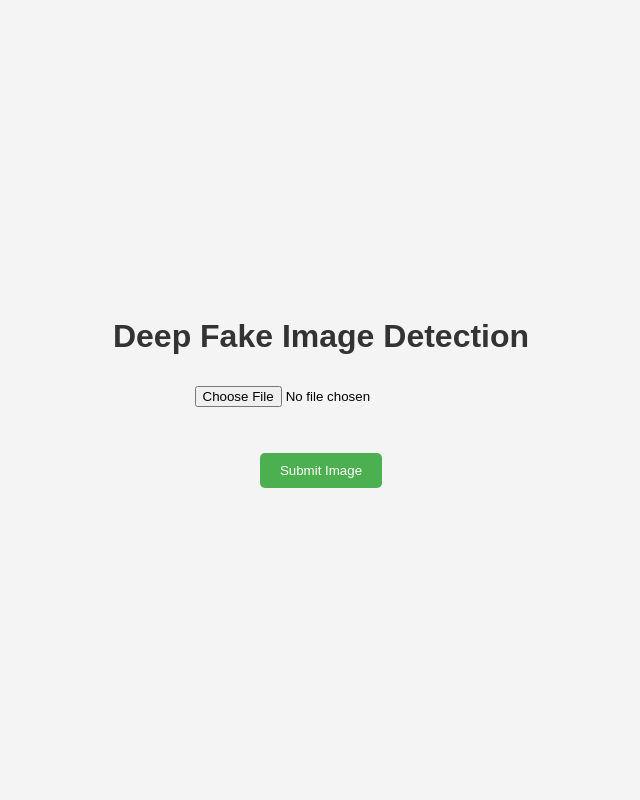
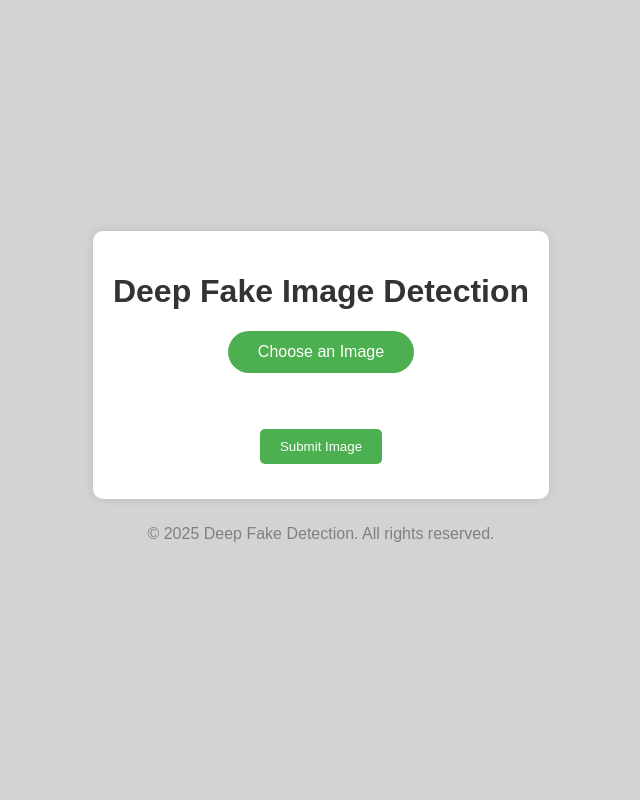
Before and after one commit to ShivendraPandey26/image-detection, a Flask app: page / in a window 1280 px wide. Shown: the whole page, without its empty margins (319-959 px from the left). Run offline with Flask 3, Linux system fonts and the light colour scheme.

Commit message:
update ui

```diff
--- a/templates/index.html
+++ b/templates/index.html
@@ -7,7 +7,7 @@
     <style>
       body {
         font-family: Arial, sans-serif;
-        background: #f4f4f4;
+        background: #d3d3d3;
         display: flex;
         flex-direction: column;
         align-items: center;
@@ -30,6 +30,24 @@
         margin: 10px 0;
         border: 1px solid #ccc;
         border-radius: 5px;
+      }
+
+      #container {
+        background: #fff;
+        padding: 20px;
+        border-radius: 10px;
+        box-shadow: 0 0 10px rgba(0, 0, 0, 0.1);
+        text-align: center;
+        display: flex;
+        flex-direction: column;
+        align-items: center;
+        justify-content: center;
+      }
+      .footer {
+        width: 100%;
+        text-align: center;
+        color: gray;
+        padding: 10px 0;
       }
 
       #imageSpinner {
@@ -58,8 +76,34 @@
         background: #45a049;
       }
 
+      .file-input-container {
+        position: relative;
+        display: inline-block;
+        width: 100%;
+        margin-bottom: 20px;
+      }
+
+      input[type="file"] {
+        display: none;
+      }
+
+      .file-label {
+        background-color: #4caf50;
+        color: #fff;
+        padding: 12px 30px;
+        border-radius: 30px;
+        cursor: pointer;
+        font-size: 16px;
+        transition: background-color 0.3s ease;
+        display: inline-block;
+      }
+
+      .file-label:hover {
+        background-color: #45a049;
+      }
+
       .progress-bar-container {
-        background-color: #eee;
+        background-color: red;
         border-radius: 10px;
         overflow: hidden;
         width: 300px;
@@ -75,14 +119,18 @@
     </style>
   </head>
   <body>
+    <div id="container">
       <h1>Deep Fake Image Detection</h1>
 
+      <div class="file-input-container">
+        <label for="imageInput" class="file-label">Choose an Image</label>
         <input
           type="file"
           id="imageInput"
           accept="image/*"
           onchange="previewImage(event)"
         />
+      </div>
       <br />
       <img id="imagePreview" alt="Image Preview" />
       <br />
@@ -90,6 +138,10 @@
 
       <div id="imageSpinner">🌀 Processing...</div>
       <div id="detectionResult"></div>
+    </div>
+    <div class="footer">
+      <p>© 2025 Deep Fake Detection. All rights reserved.</p>
+    </div>
 
     <script>
       function previewImage(event) {
```
Lines whose indentation alone changed are shown as unchanged.
